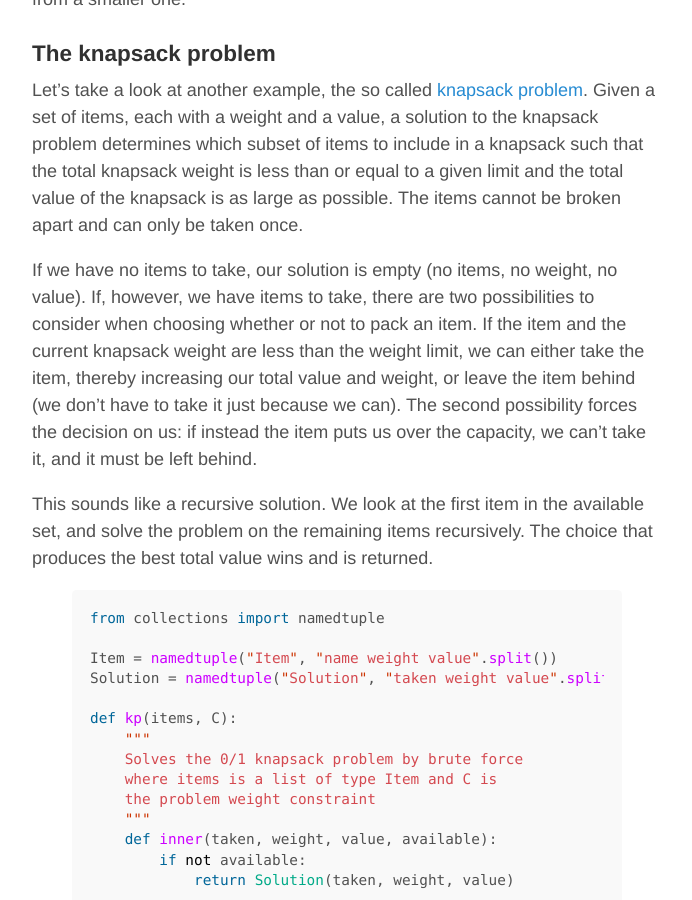
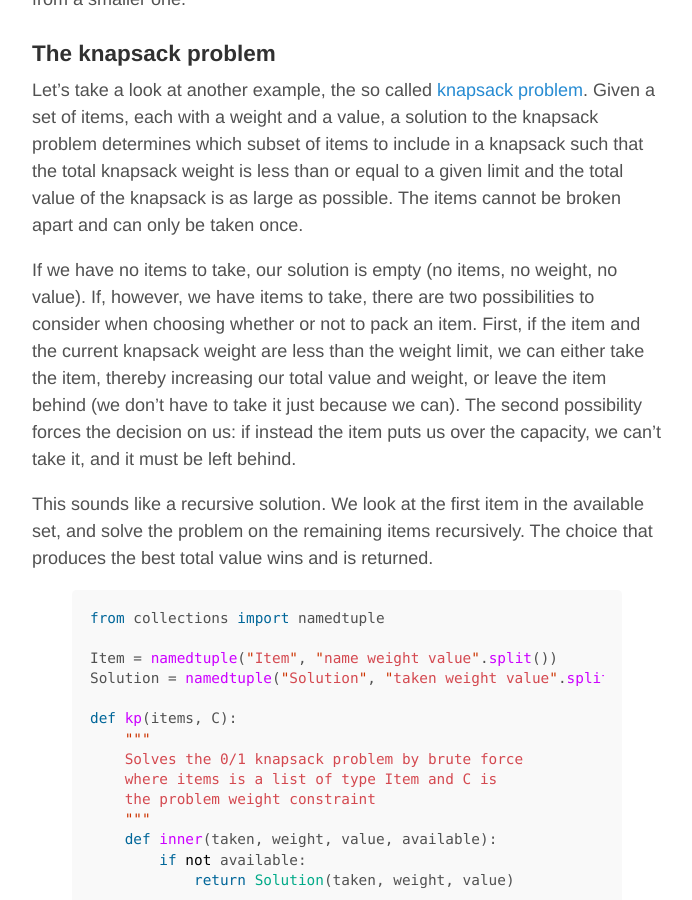
Before and after one commit to gjdanis/gjdanis.github.io, a Jekyll site: the page built from _posts/2015-10-19-dynamic-programming-memo.md, in a window 1280 px wide and 900 px high, scrolled down 3085 px. Shown: the whole window, without its empty margins (293-985 px from the left). Built offline with Jekyll 4.4.1, drawn with Linux system fonts in a browser that asks for light colours; comment, search, counter and statistics services are not loaded; some of the changed text lies outside the part shown.

```diff
--- a/_posts/2015-10-19-dynamic-programming-memo.md
+++ b/_posts/2015-10-19-dynamic-programming-memo.md
@@ -102,7 +102,7 @@ The idea of storing previous computed values rather than recomputing them is cal
 
 Let's take a look at another example, the so called [knapsack problem](https://en.wikipedia.org/wiki/Knapsack_problem). Given a set of items, each with a weight and a value, a solution to the knapsack problem determines which subset of items to include in a knapsack such that the total knapsack weight is less than or equal to a given limit and the total value of the knapsack is as large as possible. The items cannot be broken apart and can only be taken once.
 
-If we have no items to take, our solution is empty (no items, no weight, no value). If, however, we have items to take, there are two possibilities to consider when choosing whether or not to pack an item. If the item and the current knapsack weight are less than the weight limit, we can either take the item, thereby increasing our total value and weight, or leave the item behind (we don't have to take it just because we can). The second possibility forces the decision on us: if instead the item puts us over the capacity, we can't take it, and it must be left behind.
+If we have no items to take, our solution is empty (no items, no weight, no value). If, however, we have items to take, there are two possibilities to consider when choosing whether or not to pack an item. First, if the item and the current knapsack weight are less than the weight limit, we can either take the item, thereby increasing our total value and weight, or leave the item behind (we don't have to take it just because we can). The second possibility forces the decision on us: if instead the item puts us over the capacity, we can't take it, and it must be left behind.
 
 This sounds like a recursive solution. We look at the first item in the available set, and solve the problem on the remaining items recursively. The choice that produces the best total value wins and is returned.
 
```
Also changed, not shown: other parts of _posts/2015-10-19-dynamic-programming-memo.md (+3 -4 lines).
